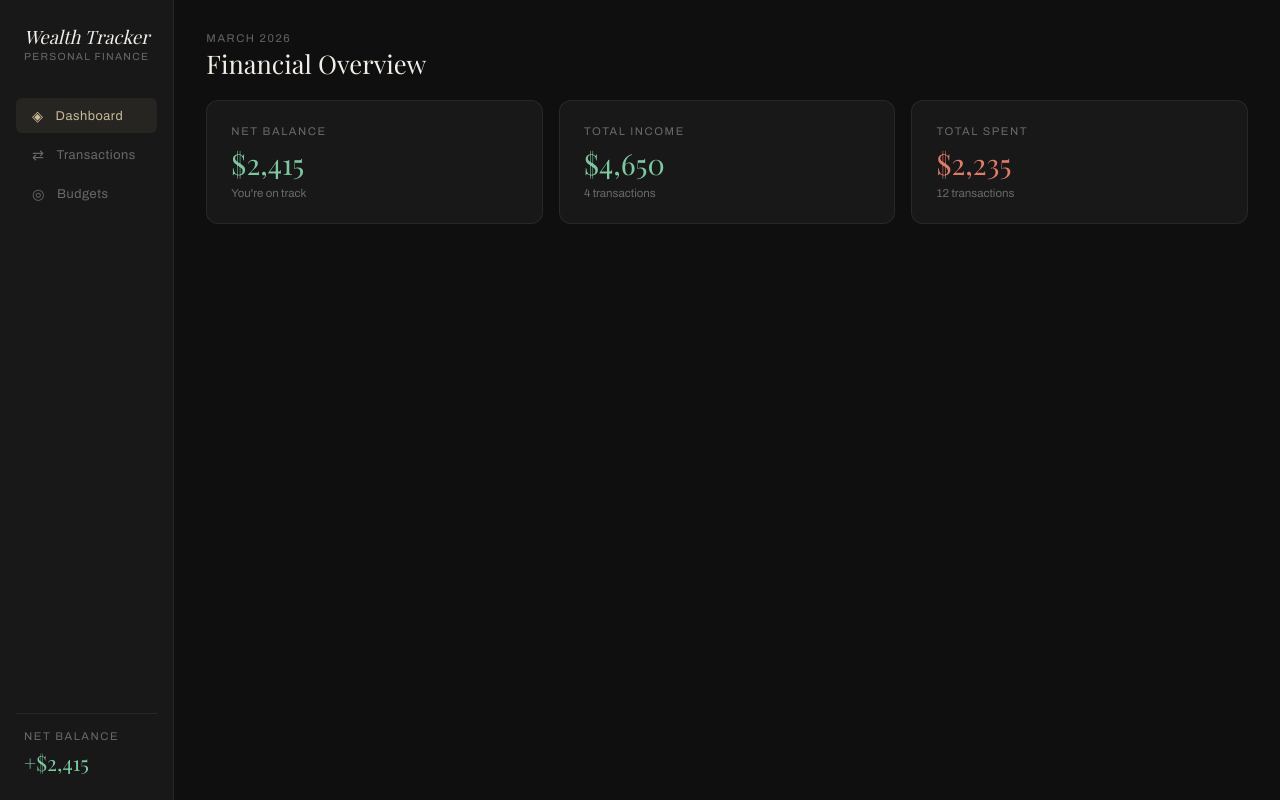
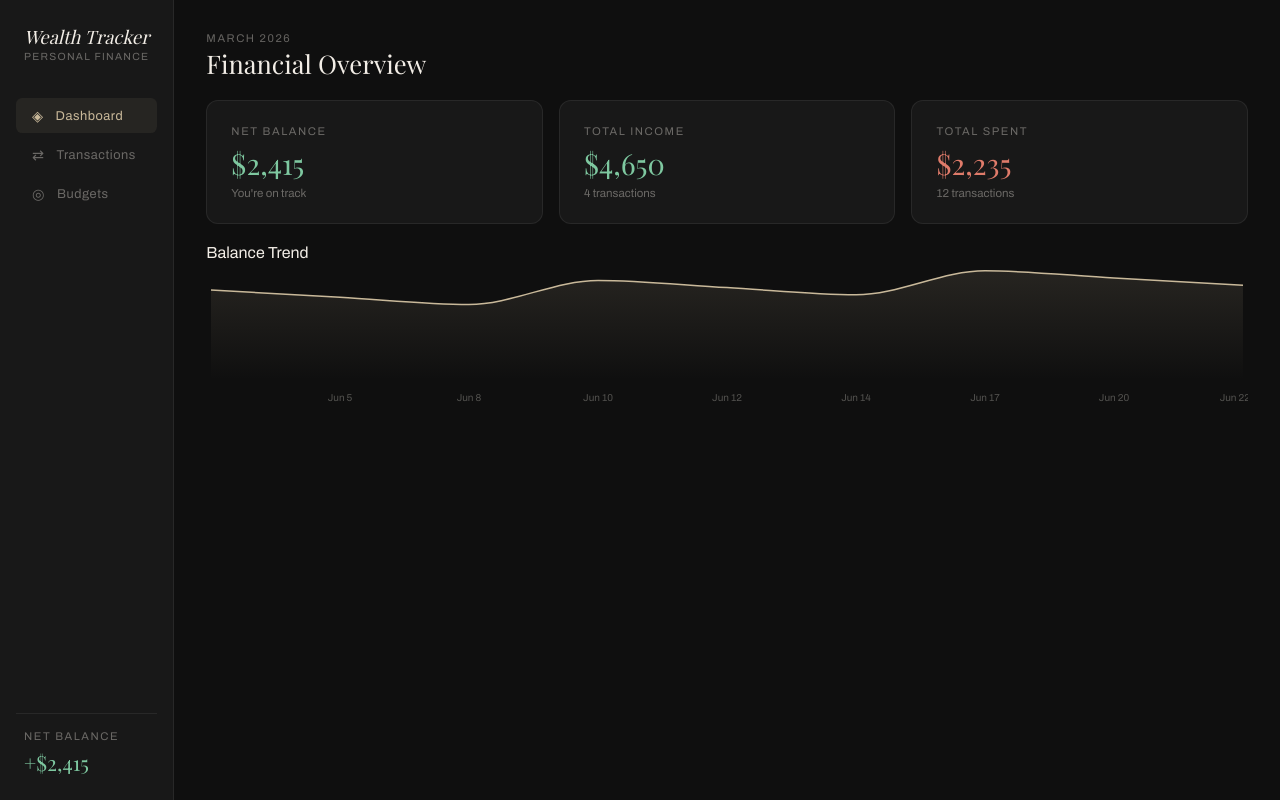
Before and after one commit to mpetkov228/personal-finance-app, a React app in the folder frontend/: page / in a window 1280 px wide. Built offline with nearby package versions, Linux system fonts and the light colour scheme; the HTML template or start-up script is replaced by a standard one; a web font is replaced by a local one.

Commit message:
Install recharts and setup begining of chart component

```diff
--- a/frontend/package.json
+++ b/frontend/package.json
@@ -11,7 +11,8 @@
   },
   "dependencies": {
     "react": "^19.2.0",
-    "react-dom": "^19.2.0"
+    "react-dom": "^19.2.0",
+    "recharts": "^3.8.0"
   },
   "devDependencies": {
     "@eslint/js": "^9.39.1",
--- a/frontend/src/components/Dashboard.jsx
+++ b/frontend/src/components/Dashboard.jsx
@@ -1,7 +1,15 @@
+import { useMemo } from "react";
 import { formatBalance } from "../utils/functions";
 import StatCard from "./StatCard";
+import { ResponsiveContainer, AreaChart, Area, XAxis, YAxis, Tooltip } from "recharts";
 
 function Dashboard({ balance }) {
+  const areaData = useMemo(() => {
+    const days = ["Jun 1","Jun 5","Jun 8","Jun 10","Jun 12","Jun 14","Jun 17","Jun 20","Jun 22"];
+    let running = 0;
+    return days.map((d, i) => { running += (i % 3 === 0 ? 400 : -120); return { date: d, balance: running + 1200 }; });
+  }, []);
+
   return (
     <div style={{ display: 'flex', flexDirection: 'column', gap: '1.25rem' }}>
       <div>
@@ -14,6 +22,26 @@ function Dashboard({ balance }) {
         <StatCard label="Total Income" value={formatBalance(4650)} color="var(--green)" sub="4 transactions" />
         <StatCard label="Total Spent" value={formatBalance(2235)} color="var(--red)" sub="12 transactions" />
       </div>
+
+      <div className="graphs-container">
+        <div>
+          <div>Balance Trend</div>
+          <ResponsiveContainer width="100%" height={160}>
+            <AreaChart data={areaData}>
+              <defs>
+                <linearGradient id="grad" x1="0" y1="0" x2="0" y2="1">
+                  <stop offset="5%" stopColor="#c9b99a" stopOpacity={0.2} />
+                  <stop offset="95%" stopColor="#c9b99a" stopOpacity={0} />
+                </linearGradient>
+              </defs>
+              <XAxis dataKey="date" tick={{ fill: "rgba(242,237,230,0.3)", fontSize: 10, fontFamily: "Archivo" }} axisLine={false} tickLine={false} />
+              <YAxis hide />
+              <Tooltip contentStyle={{ background: "#202020", border: "1px solid rgba(255,255,255,0.1)", borderRadius: 6, fontFamily: "Archivo", fontSize: 12, color: "#f2ede6" }} />
+              <Area type="monotone" dataKey="balance" stroke="#c9b99a" strokeWidth={1.5} fill="url(#grad)" />
+            </AreaChart>
+          </ResponsiveContainer>
+        </div>
+      </div>
     </div>
   );
 }
```
Also changed, not shown: 1 other file (tests, documents, lock files or other folders).
